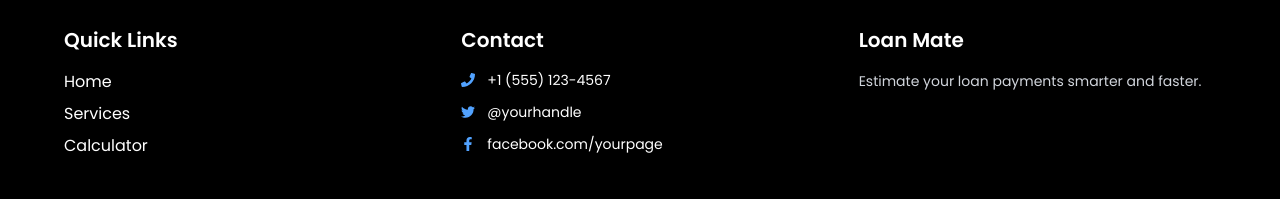
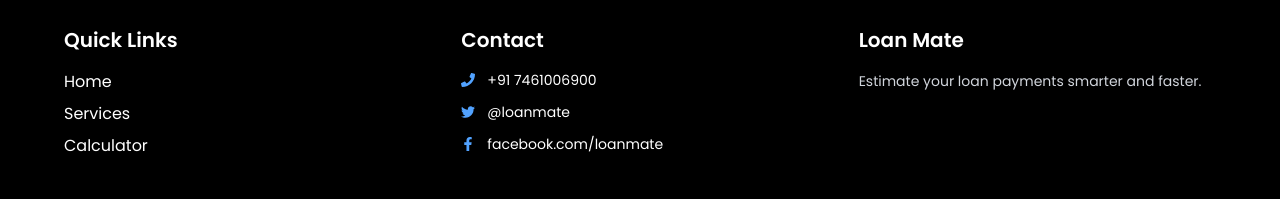
Before and after one commit to rohit-godara/LoanMate, a React (Vite) app: page / in a window 1280 px wide. Shown: the part 3280-3479 px from the top of the page. Built offline with nearby package versions, Linux system fonts and the light colour scheme.

Commit message:
Add files via upload

```diff
--- a/src/components/Footer.jsx
+++ b/src/components/Footer.jsx
@@ -29,18 +29,18 @@
           <ul className="space-y-3 text-sm">
             <li className="flex items-center">
               <FaPhone className="mr-3 text-blue-400" />
-              <span>+1 (555) 123-4567</span>
+              <span>+91 7461006900</span>
             </li>
             <li className="flex items-center">
               <FaTwitter className="mr-3 text-blue-400" />
-              <a href="https://twitter.com/yourhandle" target="_blank" rel="noopener noreferrer" className="hover:text-blue-400 transition-colors duration-200">
-                @yourhandle
+              <a href="https://twitter.com/loanmate" target="_blank" rel="noopener noreferrer" className="hover:text-blue-400 transition-colors duration-200">
+                @loanmate
               </a>
             </li>
             <li className="flex items-center">
               <FaFacebookF className="mr-3 text-blue-400" />
-              <a href="https://facebook.com/yourpage" target="_blank" rel="noopener noreferrer" className="hover:text-blue-400 transition-colors duration-200">
-                facebook.com/yourpage
+              <a href="https://facebook.com/loanmate" target="_blank" rel="noopener noreferrer" className="hover:text-blue-400 transition-colors duration-200">
+                facebook.com/loanmate
               </a>
             </li>
           </ul>
```
